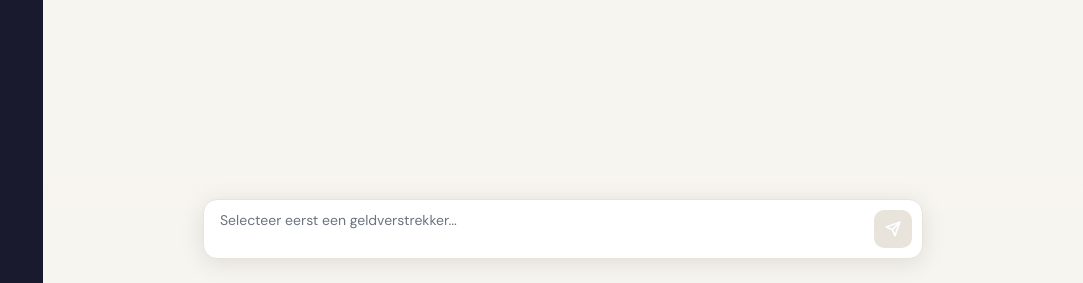
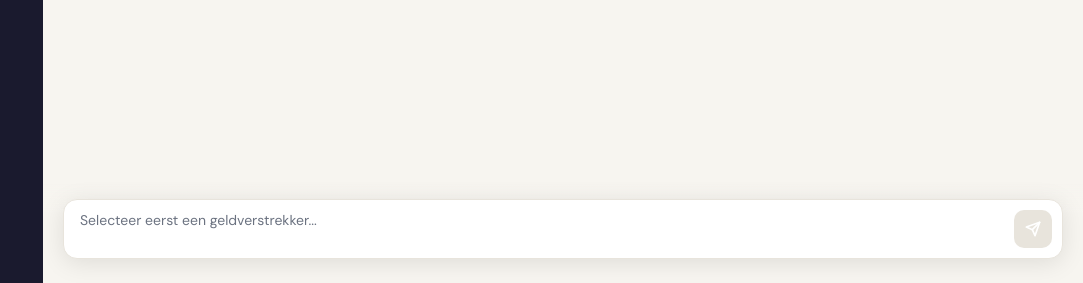
Before and after one commit to hgmhendrikx/AMA-Chatbot-Alle-Merken, a Flask app: page / in a window 1280 px wide. Shown: the part 517-800 px from the top of the page, without its empty margins (197-1280 px from the left). Run offline with Flask 3, Linux system fonts and the light colour scheme.

Commit message:
Increase max-width for chat and input elements

```diff
--- a/static/css/style.css
+++ b/static/css/style.css
@@ -223,7 +223,7 @@ header p { font-size: 11px; opacity: 0.7; margin-top: 1px; }
   scrollbar-color: var(--border) transparent;
 }
 .chat-wrap {
-  max-width: 720px;
+  max-width: 1100px;
   margin: 0 auto;
   display: flex;
   flex-direction: column;
@@ -343,7 +343,7 @@ header p { font-size: 11px; opacity: 0.7; margin-top: 1px; }
   padding: 16px 20px 24px;
 }
 .input-inner {
-  max-width: 720px; margin: 0 auto;
+  max-width: 1100px; margin: 0 auto;
   display: flex; gap: 10px;
   background: var(--surface);
   border: 1.5px solid var(--border);
```
